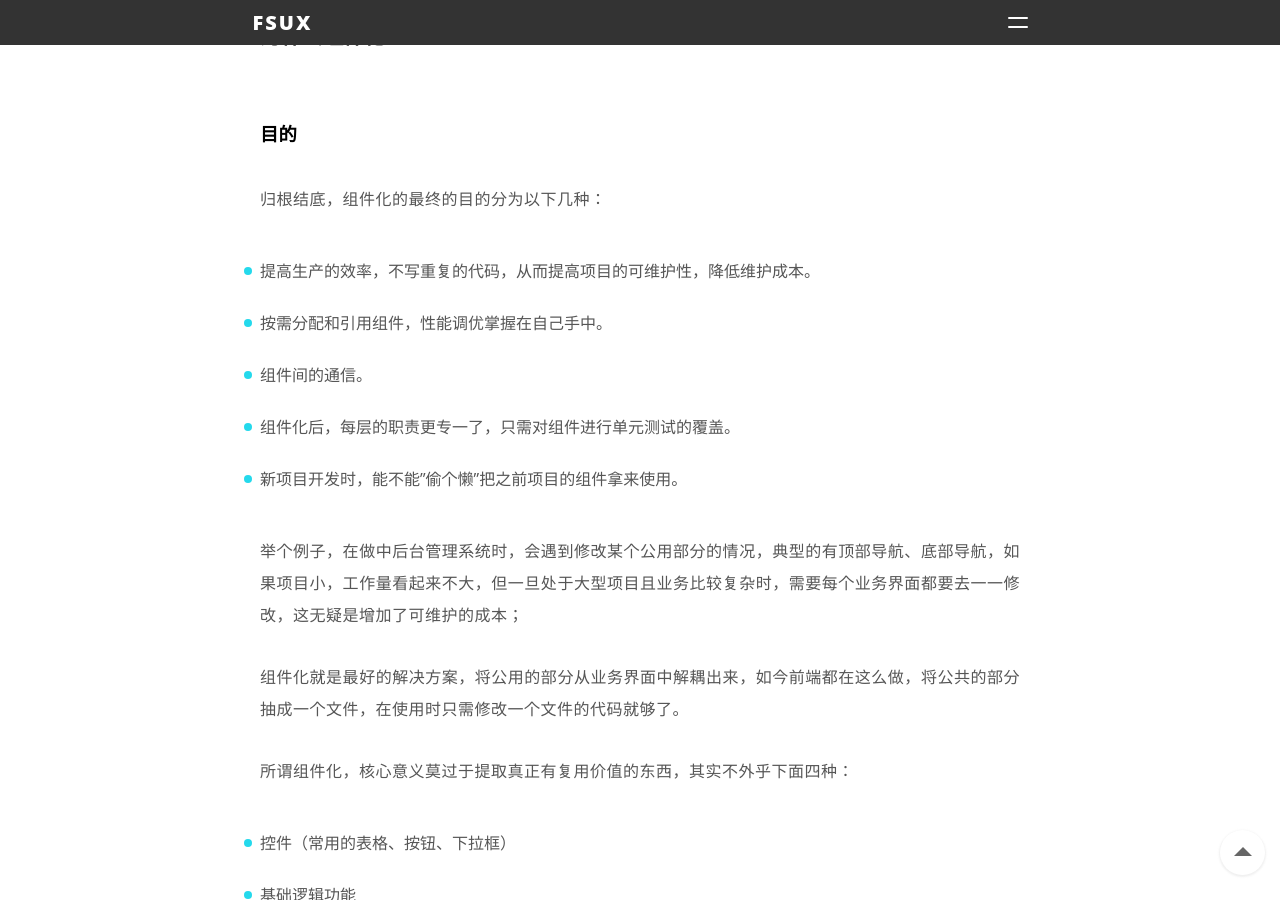
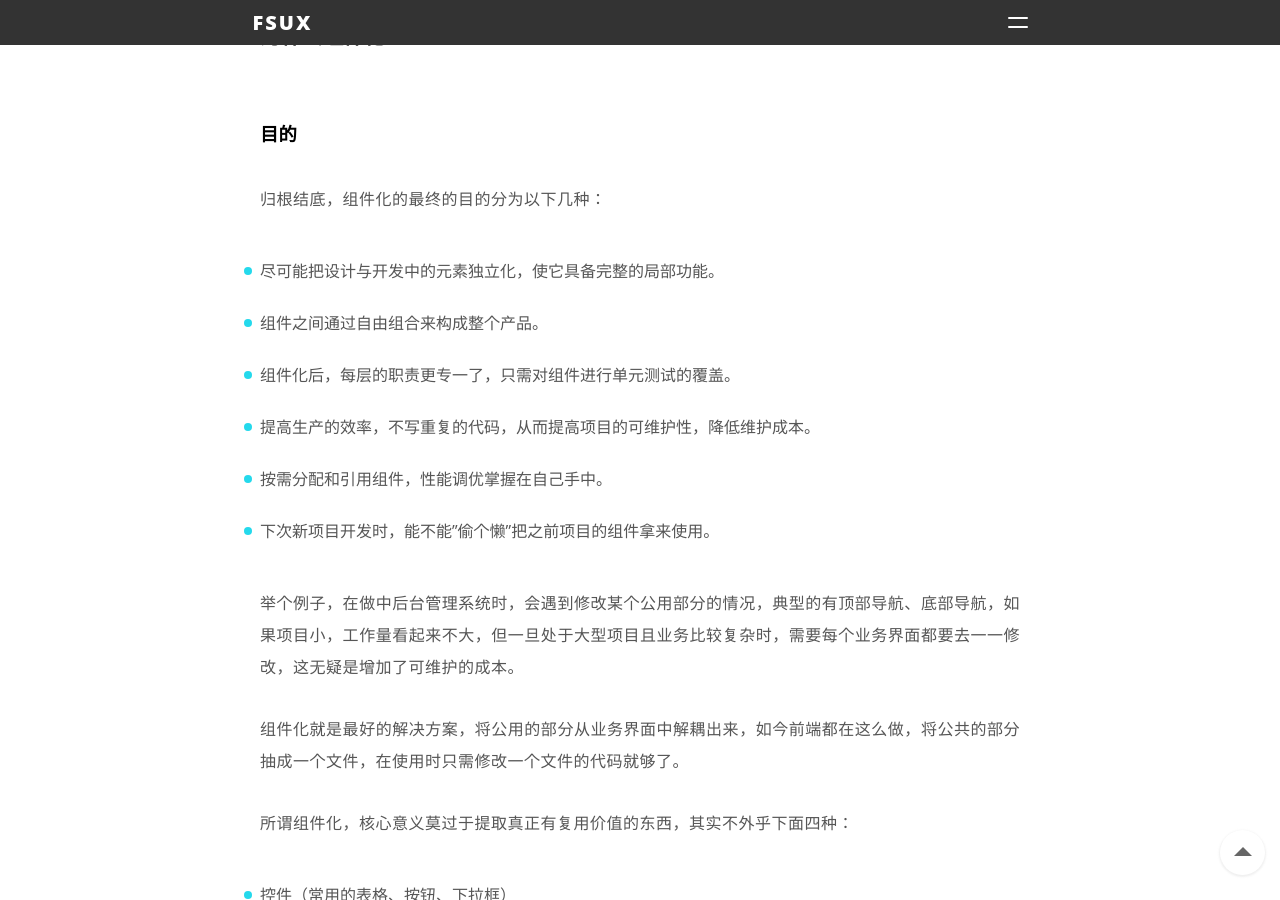
Before and after one commit to Haonancx/Haonancx.github.io, a Jekyll site: the page built from _posts/2017-6-1-Talk-about-component-architecture.markdown, in a window 1280 px wide and 900 px high, scrolled down 3278 px. Built offline with Jekyll 4.4.1, drawn with Linux system fonts in a browser that asks for light colours; nearby versions of some CDN libraries; Markdown is read by kramdown in place of the engine named in the settings; comment, search, counter and statistics services are not loaded.

Commit message:
组件化架构漫谈

```diff
--- a/_posts/2017-6-1-Talk-about-component-architecture.markdown
+++ b/_posts/2017-6-1-Talk-about-component-architecture.markdown
@@ -68,13 +68,15 @@ tags: 随笔 架构 浅谈前端
 
 归根结底，组件化的最终的目的分为以下几种：
 
+- 尽可能把设计与开发中的元素独立化，使它具备完整的局部功能。
+- 组件之间通过自由组合来构成整个产品。
+- 组件化后，每层的职责更专一了，只需对组件进行单元测试的覆盖。
 - 提高生产的效率，不写重复的代码，从而提高项目的可维护性，降低维护成本。
 - 按需分配和引用组件，性能调优掌握在自己手中。
-- 组件间的通信。
-- 组件化后，每层的职责更专一了，只需对组件进行单元测试的覆盖。
-- 新项目开发时，能不能"偷个懒"把之前项目的组件拿来使用。
+- 下次新项目开发时，能不能"偷个懒"把之前项目的组件拿来使用。
 
-举个例子，在做中后台管理系统时，会遇到修改某个公用部分的情况，典型的有顶部导航、底部导航，如果项目小，工作量看起来不大，但一旦处于大型项目且业务比较复杂时，需要每个业务界面都要去一一修改，这无疑是增加了可维护的成本；
+
+举个例子，在做中后台管理系统时，会遇到修改某个公用部分的情况，典型的有顶部导航、底部导航，如果项目小，工作量看起来不大，但一旦处于大型项目且业务比较复杂时，需要每个业务界面都要去一一修改，这无疑是增加了可维护的成本。
 
 组件化就是最好的解决方案，将公用的部分从业务界面中解耦出来，如今前端都在这么做，将公共的部分抽成一个文件，在使用时只需修改一个文件的代码就够了。
 
```
